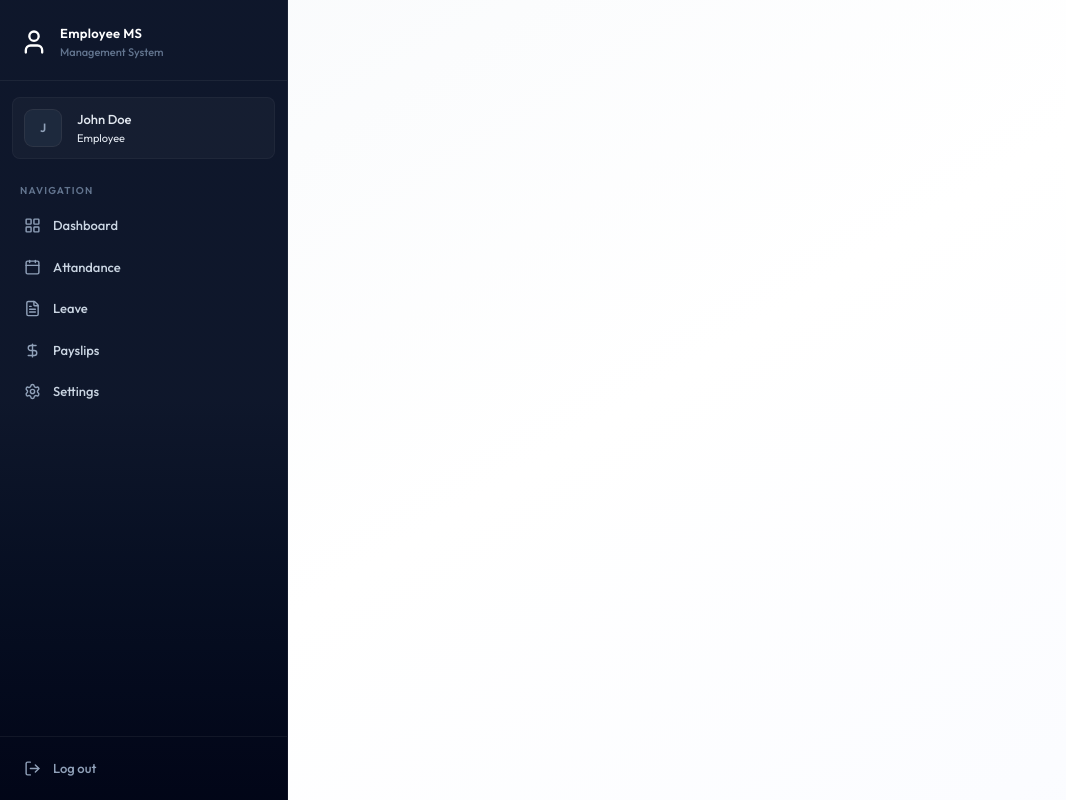
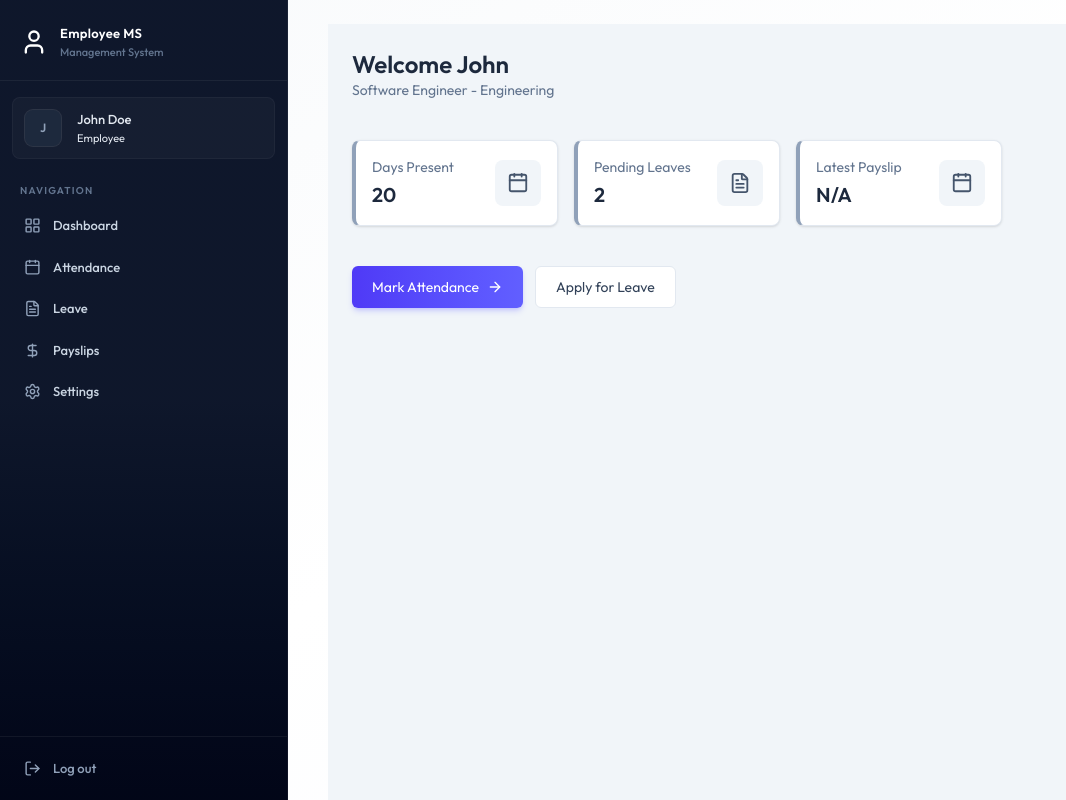
Before and after one commit to Row-hit/FullStack-EMS, a React (Vite) app in the folder Client/: page / in a window 1280 px wide. Shown: the whole page, without its empty margins (0-1066 px from the left). Built offline with nearby package versions, Linux system fonts and the light colour scheme.

Commit message:
Dashboard page UI Completed

```diff
--- a/Client/src/app.route.jsx
+++ b/Client/src/app.route.jsx
@@ -5,6 +5,7 @@ import Layout from "./pages/Layout";
 import Dashboard from "./pages/Dashboard";
 import Employees from "./pages/Employees";
 import PrintPaySlipPage from "./pages/PrintPaySlipPage";
+import Attendance from "./pages/Attendance";
 
 const router = createBrowserRouter([
   // attendance leave payslips setting
@@ -17,14 +18,14 @@ const router = createBrowserRouter([
         index: true,
         element: <Dashboard />,
       },
-      {
-        index: true,
-        path: "/dashboard",
-        element: <Dashboard />,
-      },
+
       {
         path: "employees",
         element: <Employees />,
+      },
+      {
+        path: "attendance",
+        element: <Attendance />,
       },
       {
         path: "/leave",
@@ -56,7 +57,7 @@ const router = createBrowserRouter([
   },
   {
     path: "*",
-    element: <Navigate to={"/dashboard"} replace />,
+    element: <Navigate to={"/"} replace />,
   },
 ]);
 
--- a/Client/src/assets/assets.jsx
+++ b/Client/src/assets/assets.jsx
@@ -12,7 +12,7 @@ export const DEPARTMENTS = [
 ];
 
 export const dummyAdminDashboardData = {
-  role: "ADMIN",
+  role: "admin",
   totalEmployees: 3,
   totalDepartments: 10,
   todayAttendance: 1,
@@ -28,6 +28,7 @@ export const dummyEmployeeDashboardData = {
   employee: {
     firstName: "John",
     lastName: "Doe",
+
     position: "Software Engineer",
     department: "Engineering",
   },
--- /dev/null
+++ b/Client/src/components/AdminDashboard.jsx
@@ -0,0 +1,56 @@
+import {
+  Users,
+  Building2,
+  CalendarDays,
+  FileText,
+  UsersIcon,
+  Building2Icon,
+  CalendarIcon,
+  FileTextIcon,
+} from "lucide-react";
+import StatsCards from "./StatsCards";
+
+const AdminDashboard = ({ data }) => {
+  const stats = [
+    {
+      title: "Total Employees",
+      description: "Active Workforce",
+      value: data.totalEmployees,
+      icon: UsersIcon,
+    },
+    {
+      title: "Departments",
+      value: data.totalDepartments,
+      icon: Building2Icon,
+      description: "Organization Units",
+    },
+    {
+      title: "Today's Attendance",
+      value: data.todayAttendance,
+      icon: CalendarIcon,
+      description: "Checked in today",
+    },
+    {
+      title: "Pending Leaves",
+      value: data.pendingLeaves,
+      icon: FileTextIcon,
+      description: "Awaiting Approval",
+    },
+  ];
+  return (
+    <div className="min-h-screen bg-slate-100 p-6">
+      {/* Header */}
+      <div className="mb-6">
+        <h1 className="text-2xl font-semibold text-slate-800">Dashboard</h1>
+        <p className="text-sm text-slate-500">
+          Welcome back, Admin — here’s your overview
+        </p>
+      </div>
+
+      {/* Cards */}
+      <StatsCards cards={stats} />
+    </div>
+  );
+};
+
+export default AdminDashboard;
--- /dev/null
+++ b/Client/src/components/EmployeeDashboard.jsx
@@ -0,0 +1,69 @@
+import {
+  Users,
+  Building2,
+  CalendarDays,
+  FileText,
+  CalendarIcon,
+  Subtitles,
+  FileTextIcon,
+  ArrowRightIcon,
+} from "lucide-react";
+import { Link } from "react-router-dom";
+import StatsCards from "./StatsCards";
+
+const EmployeeDashboard = ({ data }) => {
+  const emp = data.employee;
+
+  const cards = [
+    {
+      title: "Days Present",
+      Subtitles: "This month",
+      icon: CalendarIcon,
+      value: data.currentMonthAttendance,
+    },
+
+    {
+      title: "Pending Leaves",
+      Subtitles: "Awaiting Approval",
+      icon: FileTextIcon,
+      value: data.pendingLeaves,
+    },
+    {
+      title: "Latest Payslip",
+      Subtitles: "Most Recent Payout",
+      icon: CalendarIcon,
+      value: data.latestPaySlip
+        ? `$${data.latestPaySlip.netSalary?.toLocaleString()}`
+        : "N/A",
+    },
+  ];
+  return (
+    <div className="animate-fade-in  min-h-screen bg-slate-100 p-6">
+      {/* Header */}
+      <div className="mb-6">
+        <h1 className="text-2xl font-semibold text-slate-800">
+          Welcome {emp?.firstName}
+        </h1>
+        <p className="text-sm text-slate-500">
+          {emp?.position} - {emp?.department || "NO Department"}
+        </p>
+      </div>
+      {/* Cards */}
+      <StatsCards cards={cards} />
+      <div className="flex flex-col sm:flex-row gap-3">
+        <Link
+          to="/attendance"
+          className="btn-primary text-center inline-flex items-center justify-center gap-2"
+        >
+          {" "}
+          Mark Attendance <ArrowRightIcon className="w-4 h-4" />
+        </Link>
+        <Link to="/leave" className="btn-secondary text-center">
+          Apply for Leave
+        </Link>
+      </div>
+    </div>
+  );
+};
+
+export default EmployeeDashboard;
--- /dev/null
+++ b/Client/src/components/Loading.jsx
@@ -0,0 +1,11 @@
+import React from "react";
+
+const Loading = () => {
+  return (
+    <div className="flex justify-center h-screen items-center">
+      <div className="animate-spin size-8 border-2 border-indigo-600 border-t-transparent rounded-full" />
+    </div>
+  );
+};
+
+export default Loading;
--- a/Client/src/components/LoginForm.jsx
+++ b/Client/src/components/LoginForm.jsx
@@ -1,6 +1,6 @@
 import { ArrowLeftIcon, EyeIcon, EyeOffIcon, Loader2Icon } from "lucide-react";
 import { useState } from "react";
-import { Link, Navigate, useParams } from "react-router-dom";
+import { Link, useNavigate, useParams } from "react-router-dom";
 import { useForm } from "react-hook-form";
 
 const roleConfig = {
@@ -17,7 +17,8 @@ const roleConfig = {
 };
 const LoginForm = () => {
   const { role } = useParams();
-  // const [error, setError] = useState("");
+  const navigate = useNavigate();
+
   const [showPassword, setShowPassword] = useState(false);
   const [loading, setLoading] = useState(false);
 
@@ -29,12 +30,11 @@ const LoginForm = () => {
 
   const config = roleConfig[role];
 
-  const onSubmit = (e) => {
+  const onSubmit = (data) => {
     setLoading(true);
 
-    const formData = Object.fromEntries(new FormData(e.target));
-    console.log(formData);
     setTimeout(() => setLoading(false), 2000);
+    navigate("/", { state: { role, user: data } });
   };
 
   if (!config) return <Navigate to={"/login"} replace />;
@@ -43,9 +43,7 @@ const LoginForm = () => {
       <div className="w-full max-w-md animate-fade-in">
         <Link
           to="/login"
-          className="inline-flex items-center
-gap-2 text-[var(--text-main)]  hover:text-[var(--text-sec)]  text-sm mb-10
-transition-colors"
+          className="inline-flex items-center gap-2 text-[var(--text-main)]  hover:text-[var(--text-sec)]  text-sm mb-10 transition-colors"
         >
           <ArrowLeftIcon size={16} /> Back to portals
         </Link>
--- a/Client/src/components/Sidebar.jsx
+++ b/Client/src/components/Sidebar.jsx
@@ -28,14 +28,14 @@ const Sidebar = () => {
     setMobileOpen(false);
   }, [pathname]);
 
-  const role = "" | "Employee";
+  const role = "" | "employee";
 
   const navItems = [
     { name: "Dashboard", href: "/dashboard", icon: LayoutGridIcon },
 
     role === "admin"
       ? { name: "Employees", href: "/employees", icon: UserIcon }
-      : { name: "Attandance", href: "/attandance", icon: CalendarIcon },
+      : { name: "Attendance", href: "/attendance", icon: CalendarIcon },
     { name: "Leave", href: "/leave", icon: FileTextIcon },
     { name: "Payslips", href: "/payslips", icon: DollarSignIcon },
     { name: "Settings ", href: "/settings", icon: SettingsIcon },
@@ -102,7 +102,7 @@ const Sidebar = () => {
       <div className="flex-1 px-3 space-y-0.5 overflow-y-auto ">
         {navItems.map((item) => {
           const isActive = pathname.startsWith(item.href);
-          console.log(item.href, isActive);
+
           return (
             <Link
               key={item.name}
--- /dev/null
+++ b/Client/src/components/StatsCards.jsx
@@ -0,0 +1,34 @@
+const StatsCards = ({ cards }) => {
+  return (
+    <div className="grid grid-cols-1 sm:grid-cols-2 lg:grid-cols-4 gap-4 my-10">
+      {cards.map((card) => {
+        const Icon = card.icon;
+        return (
+          <div
+            key={card.title}
+            className="group bg-white border border-slate-200 p-4 flex items-center justify-between shadow-sm hover:shadow-md transition rounded-lg border-l-4 border-l-slate-400 hover:border-l-indigo-400"
+          >
+            <div>
+              <p className="text-sm text-slate-500">{card.title}</p>
+
+              {/* optional subtitle */}
+              {card.subtitle && (
+                <p className="text-xs text-slate-400">{card.subtitle}</p>
+              )}
+
+              <h2 className="text-xl font-semibold text-slate-800 mt-1">
+                {card.value}
+              </h2>
+            </div>
+
+            <div className="p-3 rounded-lg bg-slate-100 text-slate-600 group-hover:text-indigo-600">
+              <Icon size={22} />
+            </div>
+          </div>
+        );
+      })}
+    </div>
+  );
+};
+
+export default StatsCards;
--- a/Client/src/pages/Attandance.jsx
+++ b/Client/src/pages/Attendance.jsx
@@ -1,7 +1,7 @@
 import React from "react";
 
-const Attandance = () => {
+const Attendance = () => {
   return <div>Attandance Attandance</div>;
 };
 
-export default Attandance;
+export default Attendance;
--- a/Client/src/pages/Dashboard.jsx
+++ b/Client/src/pages/Dashboard.jsx
@@ -1,7 +1,44 @@
-import React from "react";
+import React, { useEffect, useState } from "react";
+import {
+  dummyAdminDashboardData,
+  dummyEmployeeDashboardData,
+} from "../assets/assets";
+import Loading from "../components/Loading";
+import EmployeeDashboard from "../components/EmployeeDashboard";
+import AdminDashboard from "../components/AdminDashboard";
+import { useLocation, useParams } from "react-router-dom";
 
 const Dashboard = () => {
-  return <div>Dashboard Dashboard</div>;
+  const location = useLocation();
+  const role = location.state?.role;
+  const user = location.state?.user;
+
+  const [data, setData] = useState(null);
+  const [loading, setLoading] = useState(true);
+
+  useEffect(() => {
+    if (role === "admin") {
+      setData(dummyAdminDashboardData);
+    } else {
+      setData(dummyEmployeeDashboardData);
+    }
+    setTimeout(() => {
+      setLoading(false);
+    }, 1000);
+  }, []);
+
+  if (loading) return <Loading />;
+  if (!data)
+    return (
+      <h1 className="text-center text-slate-500 py-12">
+        Failed to load dashboard data
+      </h1>
+    );
+  if (data.role === "admin") {
+    return <AdminDashboard data={data} />;
+  } else {
+    return <EmployeeDashboard data={data} />;
+  }
 };
 
 export default Dashboard;
--- a/Client/src/pages/Layout.jsx
+++ b/Client/src/pages/Layout.jsx
@@ -4,10 +4,12 @@ import Sidebar from "../components/Sidebar";
 
 const Layout = () => {
   return (
-    <div className="flex h-screen bg-linear-to-br from-slate-50 via-white to-indigo-50/30">
-      <Sidebar />
-      <main className="flex-1 overflow-y-auto">
-        <div className="p-4 pt-16 sm:p-6 sm:pt-6 lg:p-8 w-full max-w-400 mx-auto">
+    <div className="flex flex-col md:flex-row h-screen bg-gradient-to-br from-slate-50 via-white to-indigo-50/30">
+      <div className="   w-auto lg:w-72 md:flex-shrink-0">
+        <Sidebar />
+      </div>
+      <main className="flex-1 overflow-y-auto max-lg:pt-10">
+        <div className="p-4 sm:pt-16 sm:p-6 lg:pt-6  lg:p-8 lg:pl-10 w-full max-w-7xl mx-auto">
           <Outlet />
         </div>
       </main>
```
